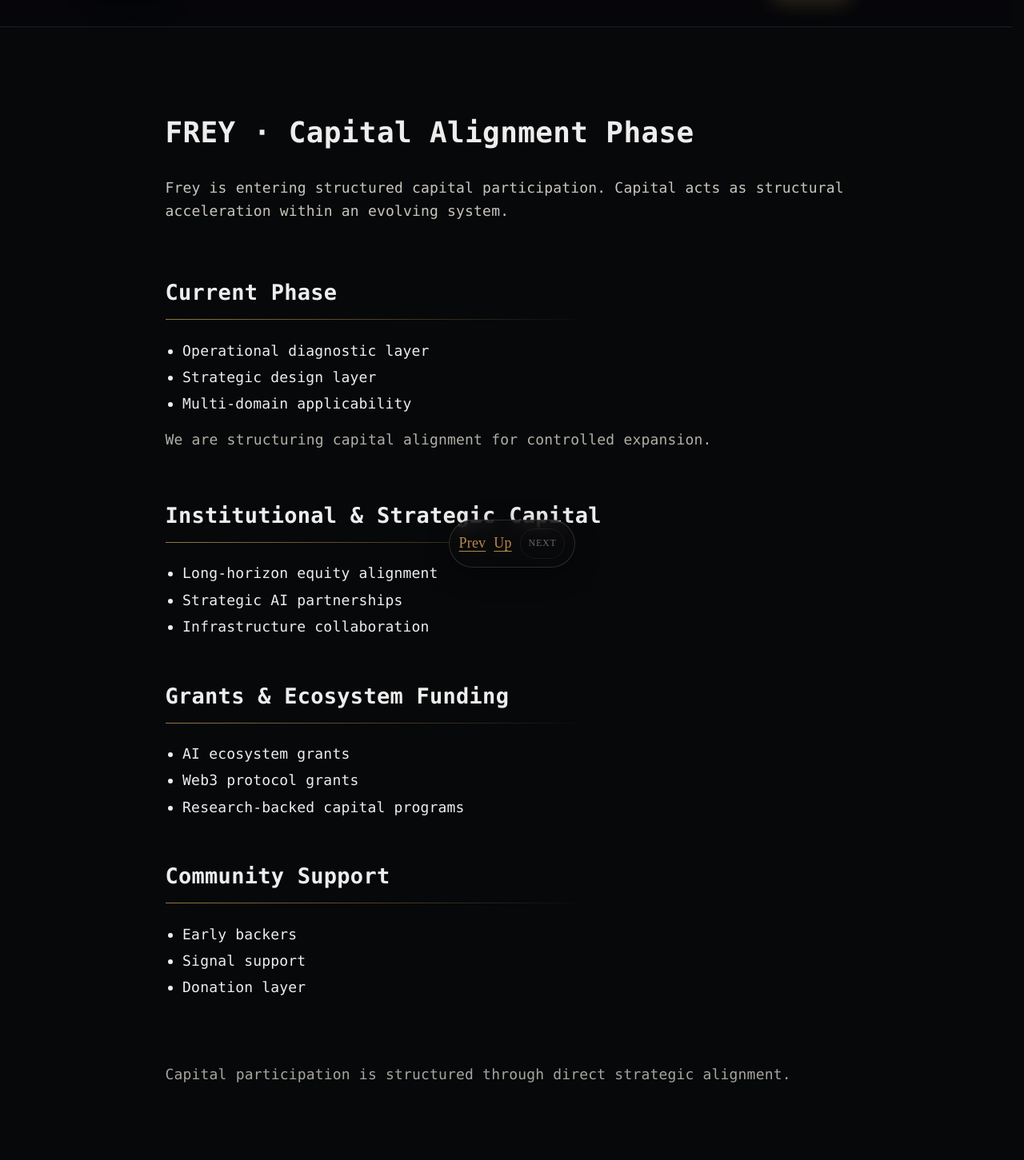
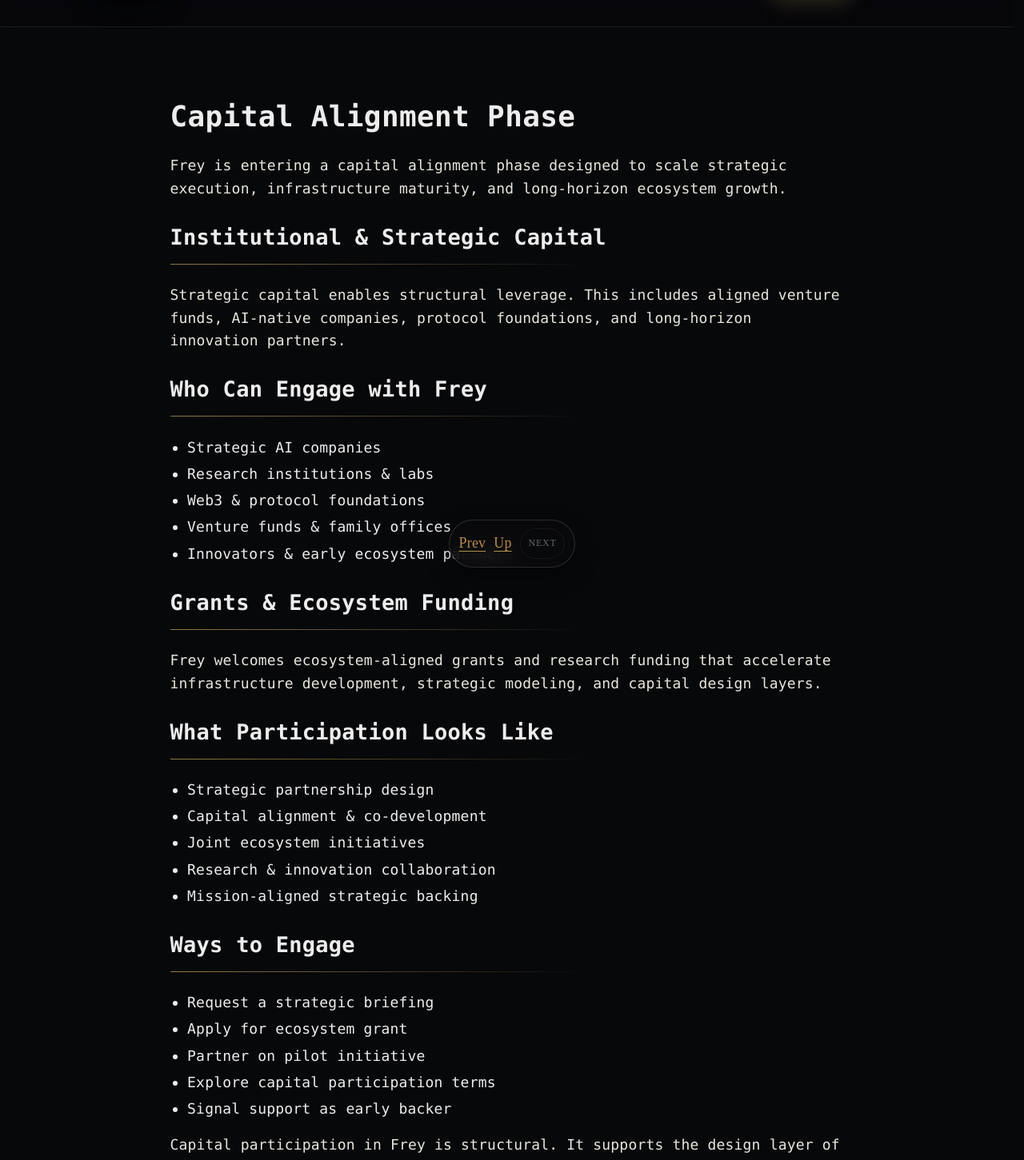
Before and after one commit to AiBhrigu/bhrigu-portal, a Next.js app: page /investors in a window 1280 px wide. Shown: the part 78-1529 px from the top of the page at 80% size. Built offline with nearby package versions, Linux system fonts and the light colour scheme.

Commit message:
INVESTORS engagement expansion canonical v1.0

```diff
--- a/pages/investors.js
+++ b/pages/investors.js
@@ -1,59 +1,63 @@
+import React from "react";
+
 export default function Investors() {
   return (
-    <main style={{ padding: "100px 24px", maxWidth: "900px", margin: "0 auto" }}>
+    <main style={{ maxWidth: 880, margin: "0 auto", padding: "80px 20px" }}>
+      <h1>Capital Alignment Phase</h1>
 
-      <h1>FREY · Capital Alignment Phase</h1>
-
-      <p style={{ marginTop: "24px", opacity: 0.85 }}>
-        Frey is entering structured capital participation.
-        Capital acts as structural acceleration within an evolving system.
+      <p>
+        Frey is entering a capital alignment phase designed to scale strategic execution,
+        infrastructure maturity, and long-horizon ecosystem growth.
       </p>
 
-      <section style={{ marginTop: "64px" }}>
-        <h2>Current Phase</h2>
+      <h2>Institutional & Strategic Capital</h2>
+
+      <p>
+        Strategic capital enables structural leverage. This includes aligned venture funds,
+        AI-native companies, protocol foundations, and long-horizon innovation partners.
+      </p>
+
+      <h2>Who Can Engage with Frey</h2>
+
       <ul>
-          <li>Operational diagnostic layer</li>
-          <li>Strategic design layer</li>
-          <li>Multi-domain applicability</li>
+        <li>Strategic AI companies</li>
+        <li>Research institutions & labs</li>
+        <li>Web3 & protocol foundations</li>
+        <li>Venture funds & family offices</li>
+        <li>Innovators & early ecosystem partners</li>
       </ul>
-        <p style={{ marginTop: "16px", opacity: 0.75 }}>
-          We are structuring capital alignment for controlled expansion.
+
+      <h2>Grants & Ecosystem Funding</h2>
+
+      <p>
+        Frey welcomes ecosystem-aligned grants and research funding that accelerate
+        infrastructure development, strategic modeling, and capital design layers.
       </p>
-      </section>
 
-      <section style={{ marginTop: "56px" }}>
-        <h2>Institutional & Strategic Capital</h2>
+      <h2>What Participation Looks Like</h2>
+
       <ul>
-          <li>Long-horizon equity alignment</li>
-          <li>Strategic AI partnerships</li>
-          <li>Infrastructure collaboration</li>
+        <li>Strategic partnership design</li>
+        <li>Capital alignment & co-development</li>
+        <li>Joint ecosystem initiatives</li>
+        <li>Research & innovation collaboration</li>
+        <li>Mission-aligned strategic backing</li>
       </ul>
-      </section>
 
-      <section style={{ marginTop: "48px" }}>
-        <h2>Grants & Ecosystem Funding</h2>
+      <h2>Ways to Engage</h2>
+
       <ul>
-          <li>AI ecosystem grants</li>
-          <li>Web3 protocol grants</li>
-          <li>Research-backed capital programs</li>
+        <li>Request a strategic briefing</li>
+        <li>Apply for ecosystem grant</li>
+        <li>Partner on pilot initiative</li>
+        <li>Explore capital participation terms</li>
+        <li>Signal support as early backer</li>
       </ul>
-      </section>
 
-      <section style={{ marginTop: "48px" }}>
-        <h2>Community Support</h2>
-        <ul>
-          <li>Early backers</li>
-          <li>Signal support</li>
-          <li>Donation layer</li>
-        </ul>
-      </section>
-
-      <section style={{ marginTop: "80px", opacity: 0.7 }}>
       <p>
-          Capital participation is structured through direct strategic alignment.
+        Capital participation in Frey is structural. It supports the design layer of Cosmographer,
+        the execution intelligence of Frey, and the long-horizon growth of the Bhrigu ecosystem.
       </p>
-      </section>
-
     </main>
-  )
+  );
 }
```
Lines whose indentation alone changed are shown as unchanged.
